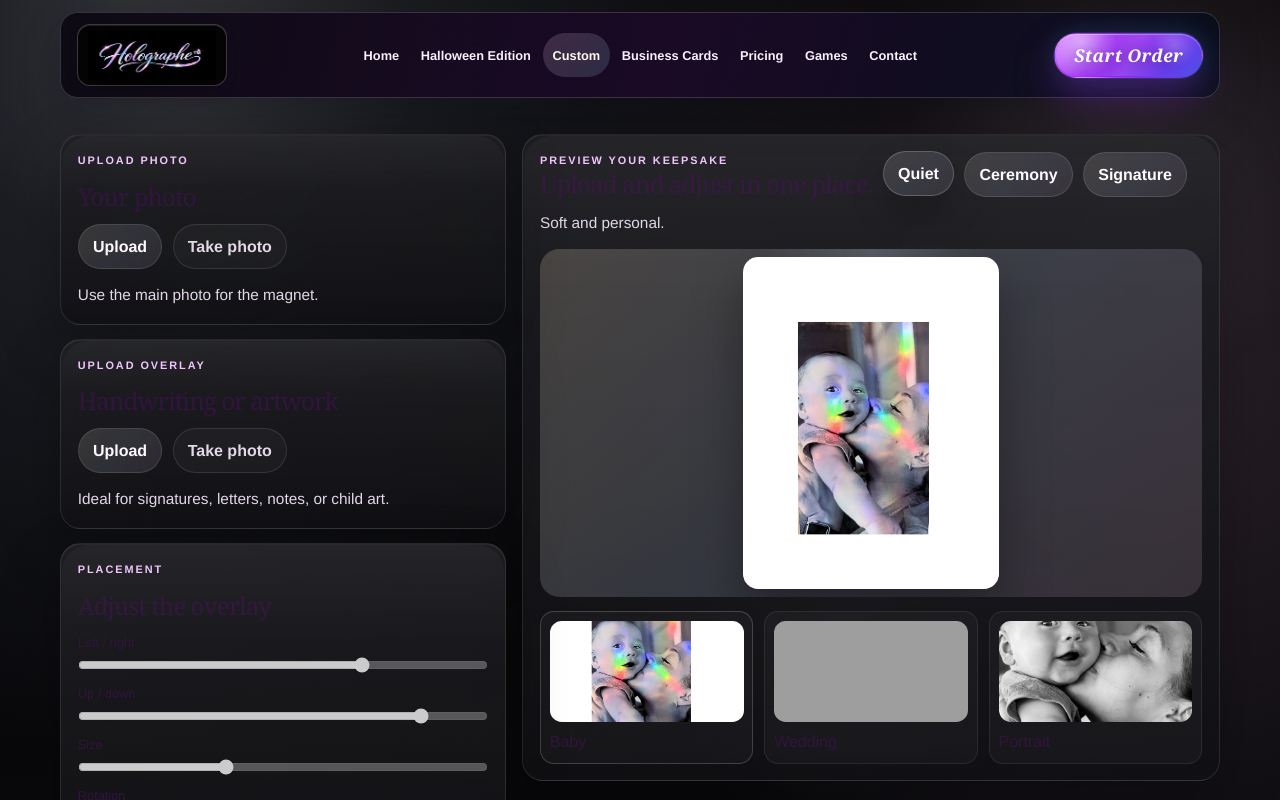
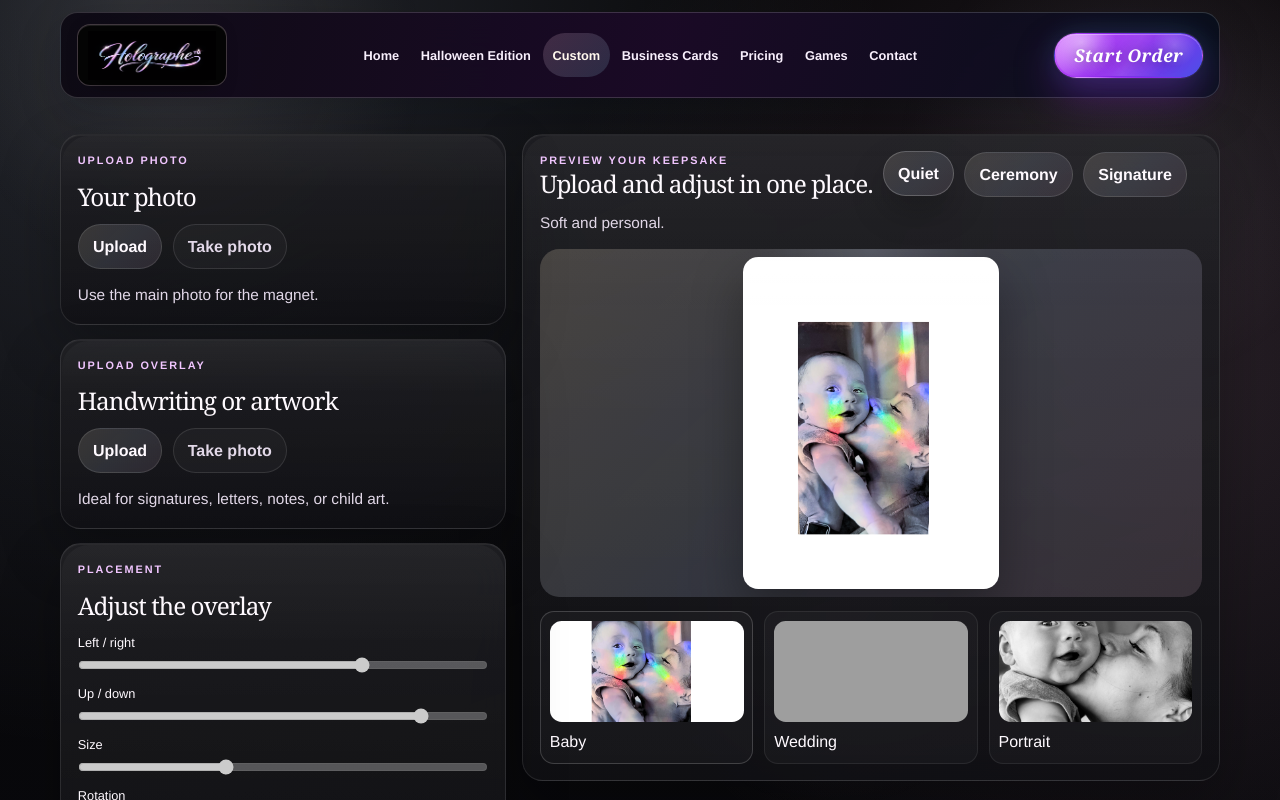
Before and after one commit to Trophychallenge/holographephoto.com, a SvelteKit app: page /customize in a window 1280 px wide. Shown: the top 800 px of the page. Built offline with nearby package versions, Linux system fonts and the light colour scheme; grey boxes are pictures that could not be loaded.

Commit message:
Ensure customizer text inherits light contrast

```diff
--- a/src/routes/customize/+page.svelte
+++ b/src/routes/customize/+page.svelte
@@ -1027,6 +1027,7 @@
 		--muted: #e2d8e8;
 		--accent: #f1c5ff;
 		--line: rgba(239, 218, 255, 0.34);
+		color: var(--text);
 		min-height: 100vh;
 		display: flex;
 		flex-direction: column;
```
